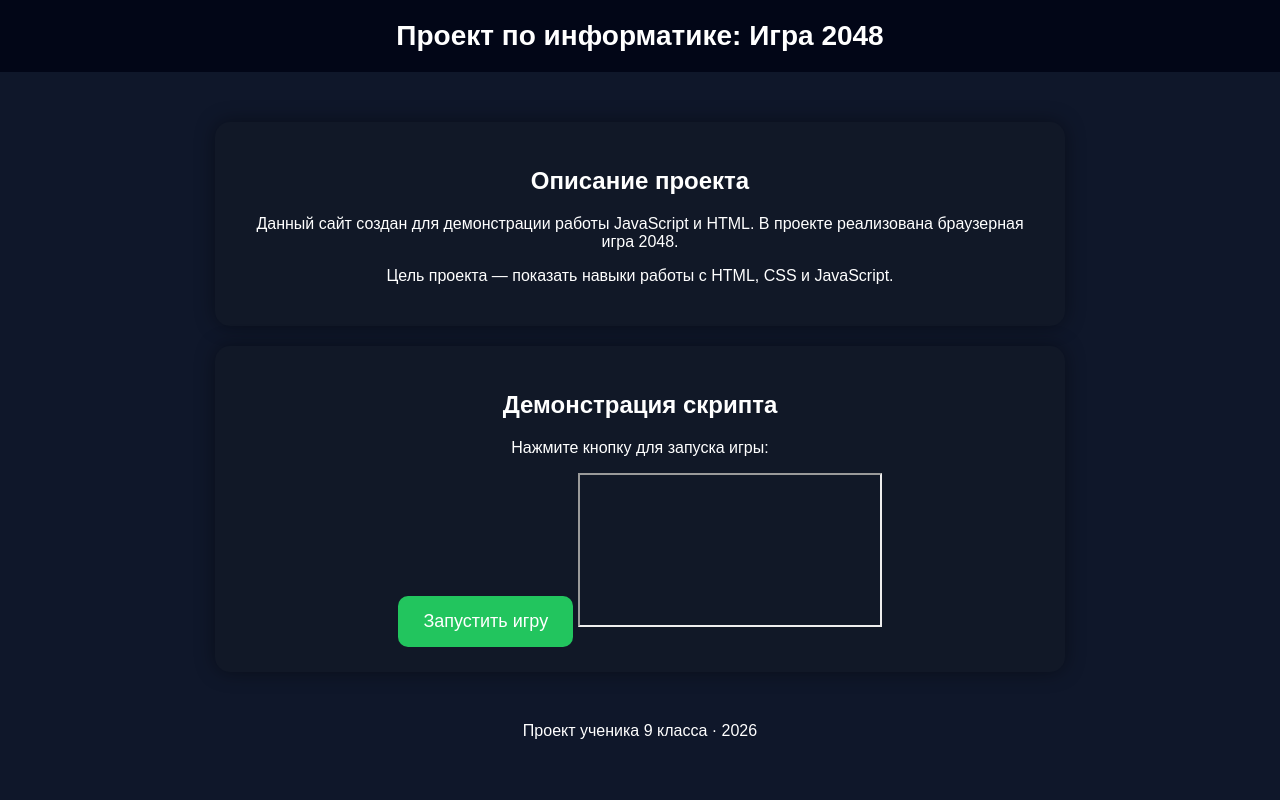
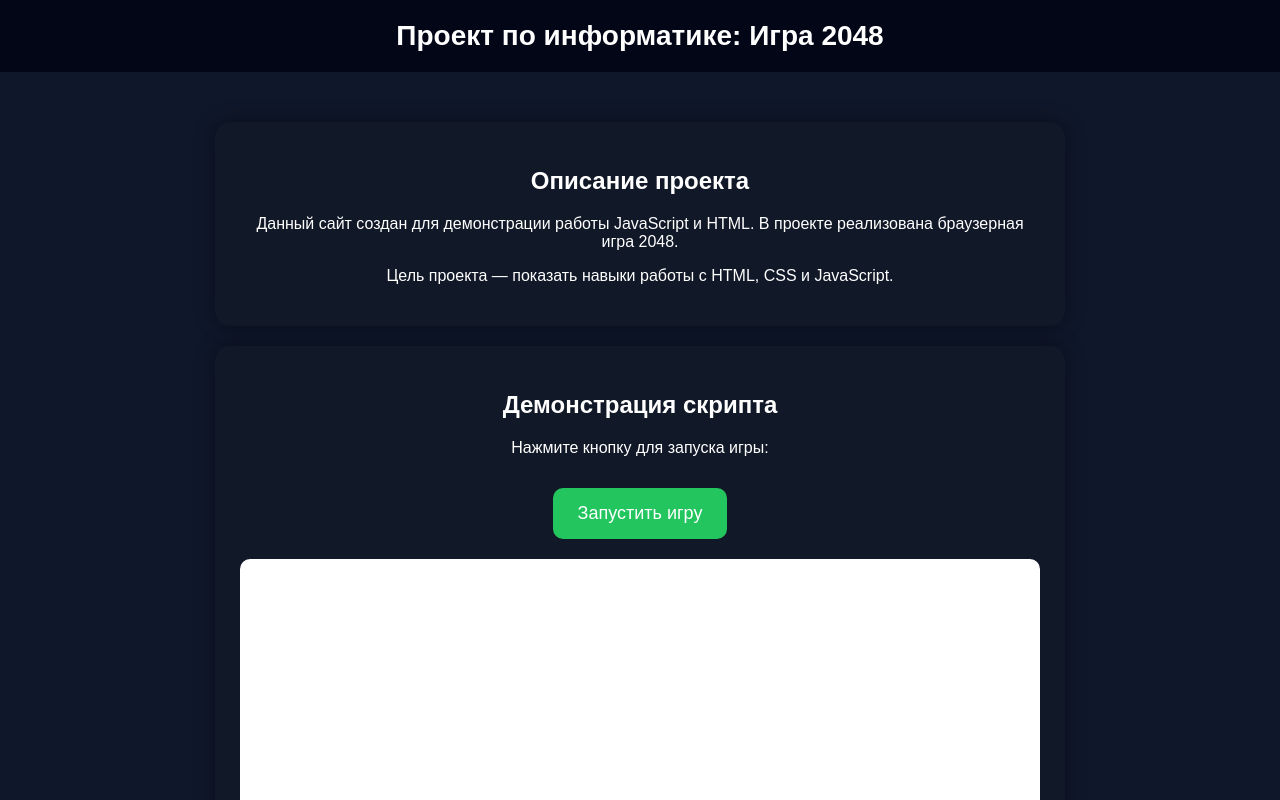
Before and after one commit to peterNever/2048GAme_wordpress, a plain HTML site: page index.html in a window 1280 px wide. Shown: the top 800 px of the page. Drawn offline with Linux system fonts and the light colour scheme.

Commit message:
Update index.html

```diff
--- a/index.html
+++ b/index.html
@@ -49,7 +49,14 @@
             background:#16a34a;
         }
 
-       iframe:document.getElementById("gameFrame").src = "game2048.html";
+       iframe{
+            margin-top:20px;
+            width:100%;
+            height:600px;
+            border:none;
+            border-radius:10px;
+            background:white;
+        }
 
         footer{
             margin-top:40px;
```
